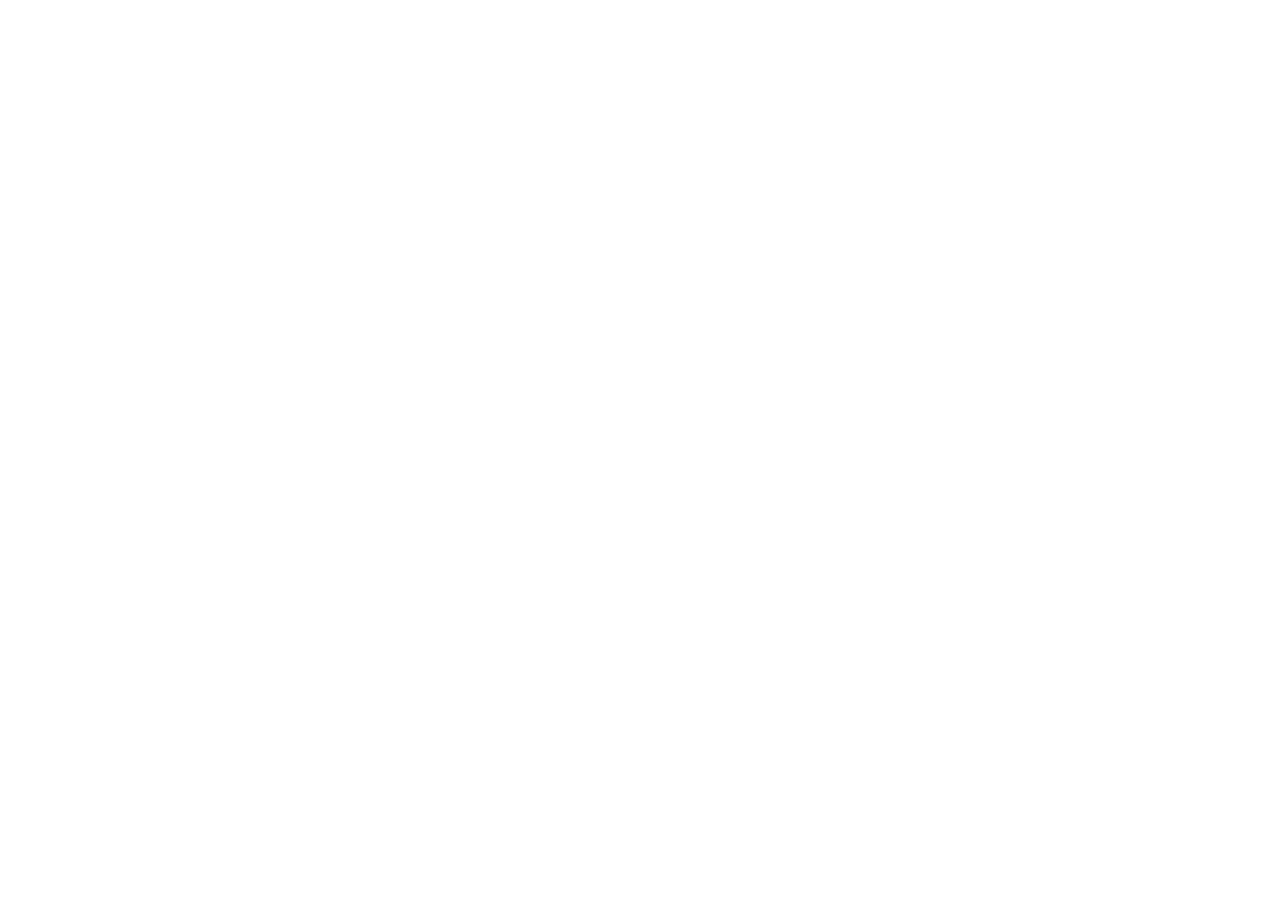
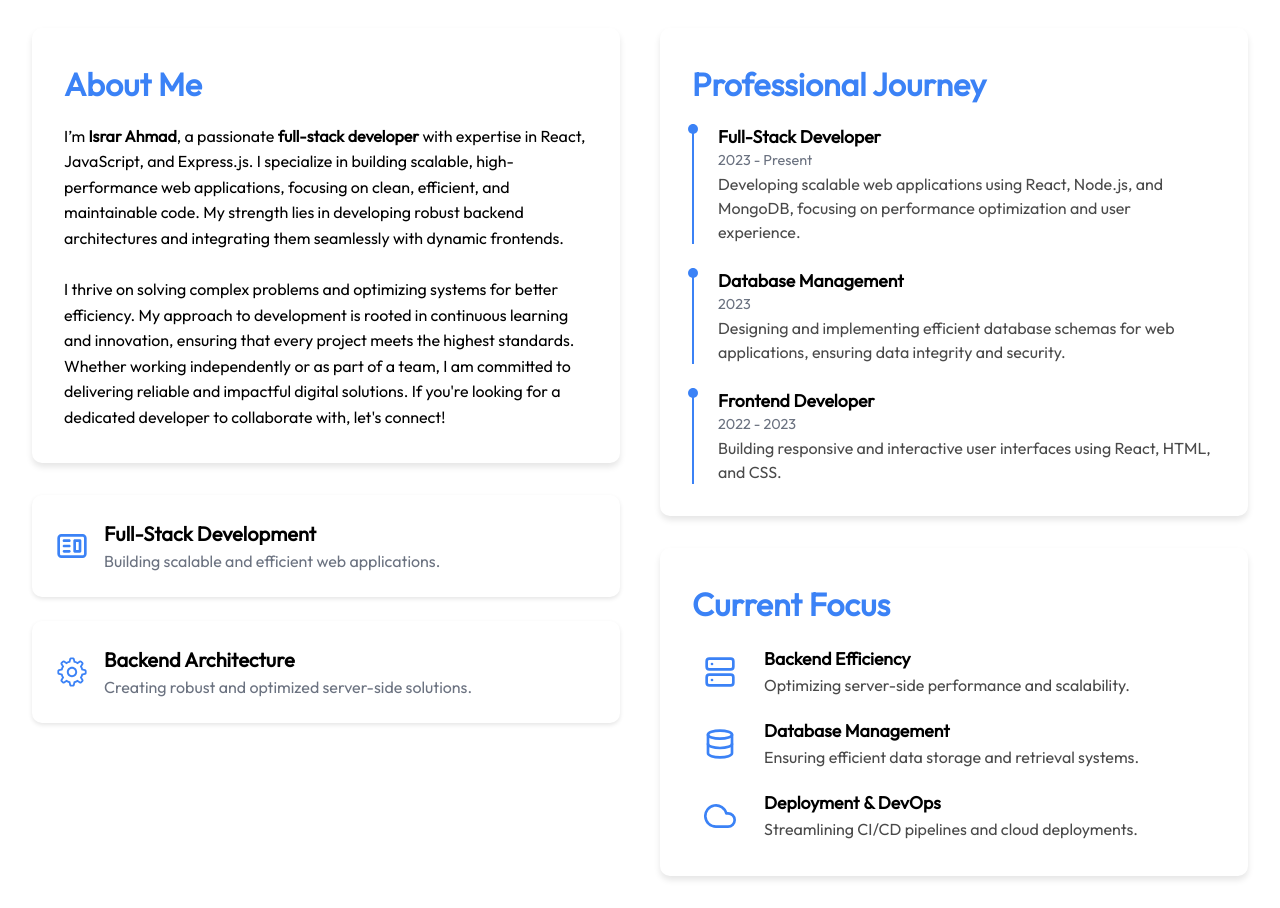
Before and after one commit to israrahmad831/Portfoio-Website, a React (Vite) app in the folder Frontend/: page / in a window 1280 px wide. Shown: the part 1060-1968 px from the top of the page. Before the commit the page ends 1008 px from the top, so only its background shows below. Built offline with nearby package versions, Linux system fonts and the light colour scheme.

Commit message:
About Page added

```diff
--- a/Frontend/package.json
+++ b/Frontend/package.json
@@ -12,7 +12,7 @@
   "dependencies": {
     "@fontsource/outfit": "^5.2.5",
     "@tailwindcss/vite": "^4.0.9",
-    "framer-motion": "^12.4.10",
+    "framer-motion": "^12.5.0",
     "lodash.throttle": "^4.1.1",
     "motion": "^12.4.7",
     "react": "^19.0.0",
--- a/Frontend/src/App.jsx
+++ b/Frontend/src/App.jsx
@@ -2,11 +2,13 @@
 import "./App.css";
 import Home from "./Components/Home/Home";
 import { BrowserRouter, Route, Routes } from "react-router-dom";
+import About from "./Components/About/About";
 const App = () => {
   return (
     <>
       <Navbar />
       <Home />
+      <About />
     </>
   );
 };
--- a/Frontend/src/Components/About/About.jsx
+++ b/Frontend/src/Components/About/About.jsx
@@ -1,12 +1,132 @@
 import React from "react";
+import { RxGear } from "react-icons/rx";
+import { CgWebsite } from "react-icons/cg";
+import { FiServer, FiDatabase, FiCloud } from "react-icons/fi";
+import { motion } from "framer-motion";
+import styles from "./About.module.css";
 
 const About = () => {
+  const experiences = [
+    {
+      title: "Full-Stack Developer",
+      duration: "2023 - Present",
+      description:
+        "Developing scalable web applications using React, Node.js, and MongoDB, focusing on performance optimization and user experience.",
+    },
+    {
+      title: "Database Management",
+      duration: "2023",
+      description:
+        "Designing and implementing efficient database schemas for web applications, ensuring data integrity and security.",
+    },
+    {
+      title: "Frontend Developer",
+      duration: "2022 - 2023",
+      description:
+        "Building responsive and interactive user interfaces using React, HTML, and CSS.",
+    },
+  ];
+
+  const focusAreas = [
+    {
+      title: "Backend Efficiency",
+      description: "Optimizing server-side performance and scalability.",
+      icon: <FiServer className={styles.iconLarge} />,
+    },
+    {
+      title: "Database Management",
+      description: "Ensuring efficient data storage and retrieval systems.",
+      icon: <FiDatabase className={styles.iconLarge} />,
+    },
+    {
+      title: "Deployment & DevOps",
+      description: "Streamlining CI/CD pipelines and cloud deployments.",
+      icon: <FiCloud className={styles.iconLarge} />,
+    },
+  ];
+
   return (
-    <>
-      <div>
-        <h1>About</h1>
+    <div className={styles.container}>
+      <div className={styles.leftSide}>
+        <div className={styles.section}>
+          <h1 className={styles.title}>About Me</h1>
+          <p className={styles.text}>
+            I’m <span className={styles.bold}>Israr Ahmad</span>, a passionate{" "}
+            <span className={styles.bold}>full-stack developer</span> with
+            expertise in React, JavaScript, and Express.js. I specialize in
+            building scalable, high-performance web applications, focusing on
+            clean, efficient, and maintainable code. My strength lies in
+            developing robust backend architectures and integrating them
+            seamlessly with dynamic frontends.
+            <br />
+            <br />I thrive on solving complex problems and optimizing systems
+            for better efficiency. My approach to development is rooted in
+            continuous learning and innovation, ensuring that every project
+            meets the highest standards. Whether working independently or as
+            part of a team, I am committed to delivering reliable and impactful
+            digital solutions. If you're looking for a dedicated developer to
+            collaborate with, let's connect!
+          </p>
+        </div>
+
+        <div className={styles.grid}>
+          <div className={styles.card}>
+            <CgWebsite className={styles.iconLarge} />
+            <div>
+              <h2 className={styles.cardTitle}>Full-Stack Development</h2>
+              <p className={styles.cardText}>
+                Building scalable and efficient web applications.
+              </p>
+            </div>
+          </div>
+          <div className={styles.card}>
+            <RxGear className={styles.iconLarge} />
+            <div>
+              <h2 className={styles.cardTitle}>Backend Architecture</h2>
+              <p className={styles.cardText}>
+                Creating robust and optimized server-side solutions.
+              </p>
+            </div>
+          </div>
+        </div>
       </div>
-    </>
+      <div className={styles.rightSide}>
+        <div className={styles.section}>
+          <h2 className={styles.title}>Professional Journey</h2>
+          <div className={styles.timeline}>
+            {experiences.map((exp, index) => (
+              <div key={index} className={styles.timelineItem}>
+                <motion.div
+                  className={styles.timelineDot}
+                  initial={{ y: 70, opacity: 1 }}
+                  whileInView={{ y: 0, opacity: 1 }}
+                  transition={{ duration: 0.5, ease: "easeOut" }}
+                  viewport={{ once: true }}
+                ></motion.div>
+                <h3 className={styles.timelineTitle}>{exp.title}</h3>
+                <p className={styles.timelineDuration}>{exp.duration}</p>
+                <p className={styles.timelineText}>{exp.description}</p>
+              </div>
+            ))}
+          </div>
+        </div>
+
+        <div className={styles.section}>
+          <h2 className={styles.title}>Current Focus</h2>
+          <div className={styles.focusArea}>
+            {focusAreas.map((focus, index) => (
+              <div key={index} className={styles.focusItem}>
+                <div className={styles.focusIcon}>{focus.icon}</div>
+                <div>
+                  <h3 className={styles.focusTitle}>{focus.title}</h3>
+                  <p className={styles.focusText}>{focus.description}</p>
+                </div>
+              </div>
+            ))}
+          </div>
+        </div>
+      </div>
+    </div>
   );
 };
 
--- a/Frontend/src/Components/About/About.module.css
+++ b/Frontend/src/Components/About/About.module.css
@@ -0,0 +1,152 @@
+.container {
+  margin: auto;
+  padding: 2rem;
+  display: flex;
+  flex-direction: row;
+  width: 100%;
+  height: 100%;
+  gap: 2.5rem;
+}
+.leftSide {
+  display: flex;
+  flex-direction: column;
+  gap: 2rem;
+  width: 50%;
+}
+.rightSide {
+  display: flex;
+  flex-direction: column;
+  gap: 2rem;
+  width: 50%;
+}
+.section {
+  box-shadow: 0 4px 6px rgba(0, 0, 0, 0.1);
+  padding: 2rem;
+  border-radius: 10px;
+}
+
+.title {
+  font-size: 2rem;
+  color: #3b82f6;
+  font-weight: bold;
+  margin-bottom: 1rem;
+}
+
+.text {
+  line-height: 1.6;
+}
+
+.bold {
+  font-weight: 600;
+}
+
+.grid {
+  display: grid;
+  grid-template-columns: repeat(auto-fit, minmax(350px, 1fr));
+  gap: 1.5rem;
+}
+
+.card {
+  box-shadow: 0 2px 4px rgba(0, 0, 0, 0.1);
+  padding: 1.5rem;
+  border-radius: 10px;
+  display: flex;
+  align-items: center;
+  gap: 1rem;
+}
+
+.cardTitle {
+  font-size: 1.25rem;
+  font-weight: bold;
+}
+
+.cardText {
+  color: #6b7280;
+}
+
+.iconLarge {
+  color: #3b82f6;
+  font-size: 2rem;
+}
+
+.timeline {
+  display: flex;
+  flex-direction: column;
+  gap: 1.5rem;
+}
+
+.timelineItem {
+  position: relative;
+  padding-left: 1.5rem;
+  border-left: 2px solid #3b82f6;
+}
+
+.timelineDot {
+  position: absolute;
+  width: 10px;
+  height: 10px;
+  background-color: #3b82f6;
+  border-radius: 50%;
+  left: -6px;
+}
+
+.timelineTitle {
+  font-size: 1.1rem;
+  font-weight: bold;
+}
+
+.timelineDuration {
+  font-size: 0.9rem;
+  color: #6b7280;
+}
+
+.timelineText {
+  color: #4a4a4a;
+}
+
+.focusArea {
+  display: flex;
+  flex-direction: column;
+  gap: 1rem;
+}
+
+.focusItem {
+  display: flex;
+  align-items: center;
+  gap: 1rem;
+}
+
+.focusIcon {
+  padding: 0.75rem;
+  border-radius: 8px;
+}
+
+.focusTitle {
+  font-size: 1.1rem;
+  font-weight: bold;
+}
+
+.focusText {
+  color: #4a4a4a;
+}
+
+@media (max-width: 800px) {
+  .container {
+    flex-direction: column;
+    padding: 1rem;
+  }
+  .leftSide {
+    width: 100%;
+  }
+  .rightSide {
+    width: 100%;
+  }
+  .section {
+    padding-top: 0.5rem;
+    padding-bottom: 0.5rem;
+  }
+  .card {
+    padding-top: 0.5rem;
+    padding-bottom: 0.5rem;
+  }
+}
--- a/Frontend/src/Components/Home/Home.jsx
+++ b/Frontend/src/Components/Home/Home.jsx
@@ -18,11 +18,7 @@
   const typedref = React.useRef(null);
   useEffect(() => {
     const typed = new Typed(typedref.current, {
-      strings: [
-        "Full Stack Developer",
-        "App Developer",
-        "Problem Solver",
-      ],
+      strings: ["Full Stack Developer", "App Developer", "Problem Solver"],
       typedSpeed: 0,
       backSpeed: 50,
       loop: true,
--- a/Frontend/src/Components/MenuBar/MenuBar.css
+++ b/Frontend/src/Components/MenuBar/MenuBar.css
@@ -1,4 +1,3 @@
-/* Default Sidebar Styles */
 .sidebar {
   position: fixed;
   top: 5.4rem;
@@ -18,7 +17,6 @@
   transform: translateY(0);
 }
 
-/* Dark Mode Sidebar */
 .sidebar.dark-mode {
   background-color: #121212;
 }
@@ -32,9 +30,7 @@
   color: #ffffff;
 }
 
-/* Sidebar Links */
 .sidebar-links {
-  flex: 1;
   display: flex;
   flex-direction: column;
 }
@@ -57,7 +53,6 @@
   padding-left: 20px;
 }
 
-/* Dark Mode for Links */
 .sidebar.dark-mode .nav-links {
   color: white;
 }
@@ -65,3 +60,19 @@
 .sidebar.dark-mode .nav-links:hover {
   background-color: rgba(255, 255, 255, 0.1);
 }
+.sociallinks {
+  display: flex;
+  width: 100%;
+  justify-content: center;
+  gap: 1.2rem;
+}
+
+.sociallinks a {
+  font-size: 2rem;
+  color: #3b82f6;
+  text-decoration: none;
+  padding: 12px;
+  border-radius: 50%;
+  background: rgba(195, 164, 228, 0.15);
+  transition: all 0.3s ease-in-out;
+}
--- a/Frontend/src/Components/MenuBar/MenuBar.jsx
+++ b/Frontend/src/Components/MenuBar/MenuBar.jsx
@@ -1,5 +1,7 @@
 import React from "react";
 import "./MenuBar.css";
+import { AiOutlineFacebook, AiOutlineLinkedin } from "react-icons/ai";
+import { RiGithubLine } from "react-icons/ri";
 
 const MenuBar = ({ open, toggleSidebar, darkMode }) => {
   const handleLinkClick = () => {
@@ -30,6 +32,23 @@
           <h4 className="names">Contact</h4>
         </a>
       </div>
+      <div className="sociallinks">
+        <a href="https://www.linkedin.com/in/israrahmad2004/" target="blank">
+          <i className="fab fa-linkedin">
+            <AiOutlineLinkedin />
+          </i>
+        </a>
+        <a href="https://github.com/israrahmad831" target="blank">
+          <i className="fab fa-linkedin">
+            <RiGithubLine />
+          </i>
+        </a>
+        <a href="https://www.facebook.com/xDisrar" target="blank">
+          <i className="fab fa-linkedin">
+            <AiOutlineFacebook />
+          </i>
+        </a>
+      </div>
     </div>
   );
 };
```
Also changed, not shown: Frontend/src/Components/Home/Home.module.css (+18 -18 lines), Frontend/src/Components/Navbar/Navbar.module.css (+20 -40 lines), 1 other file (tests, documents, lock files or other folders).
